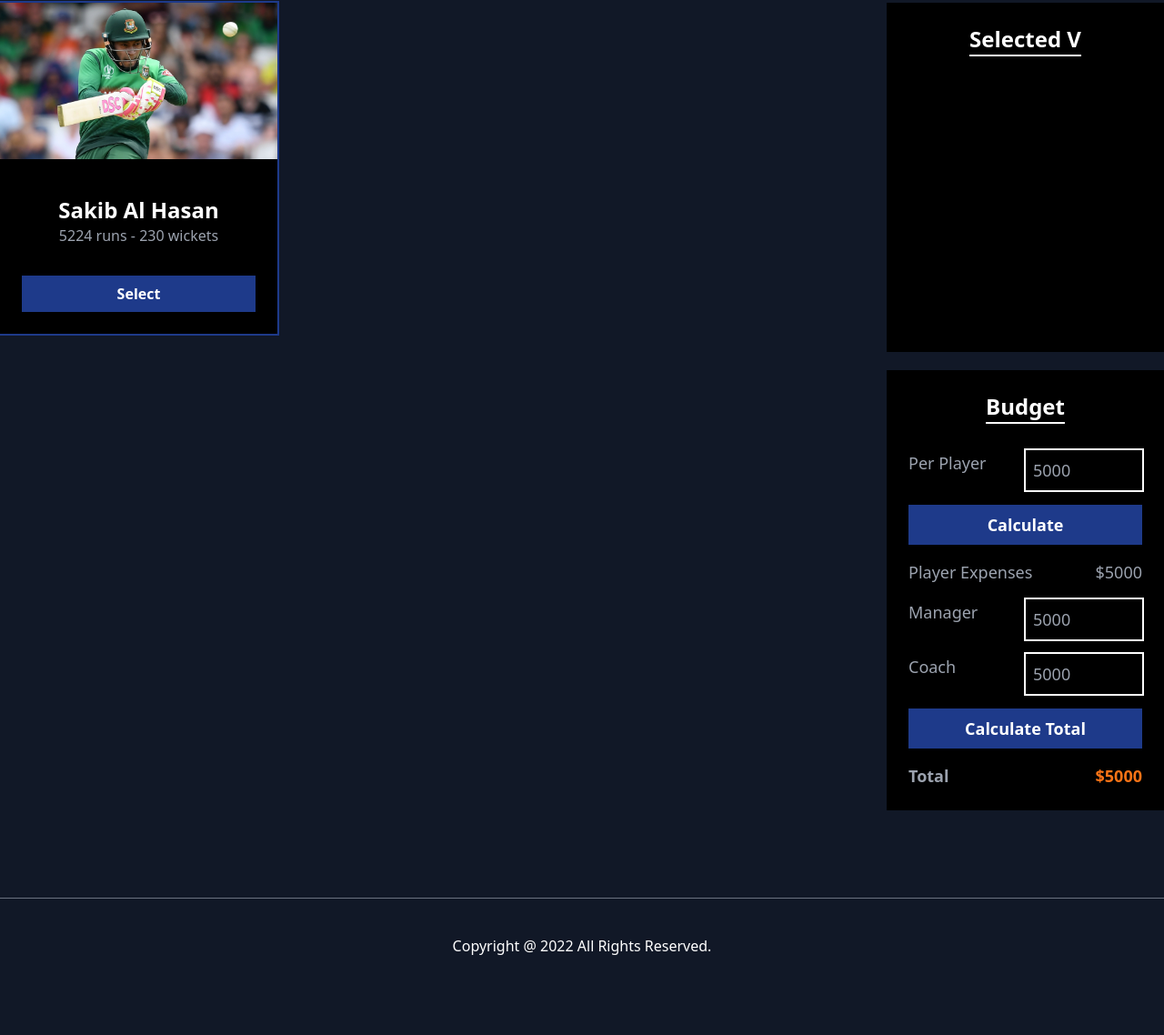
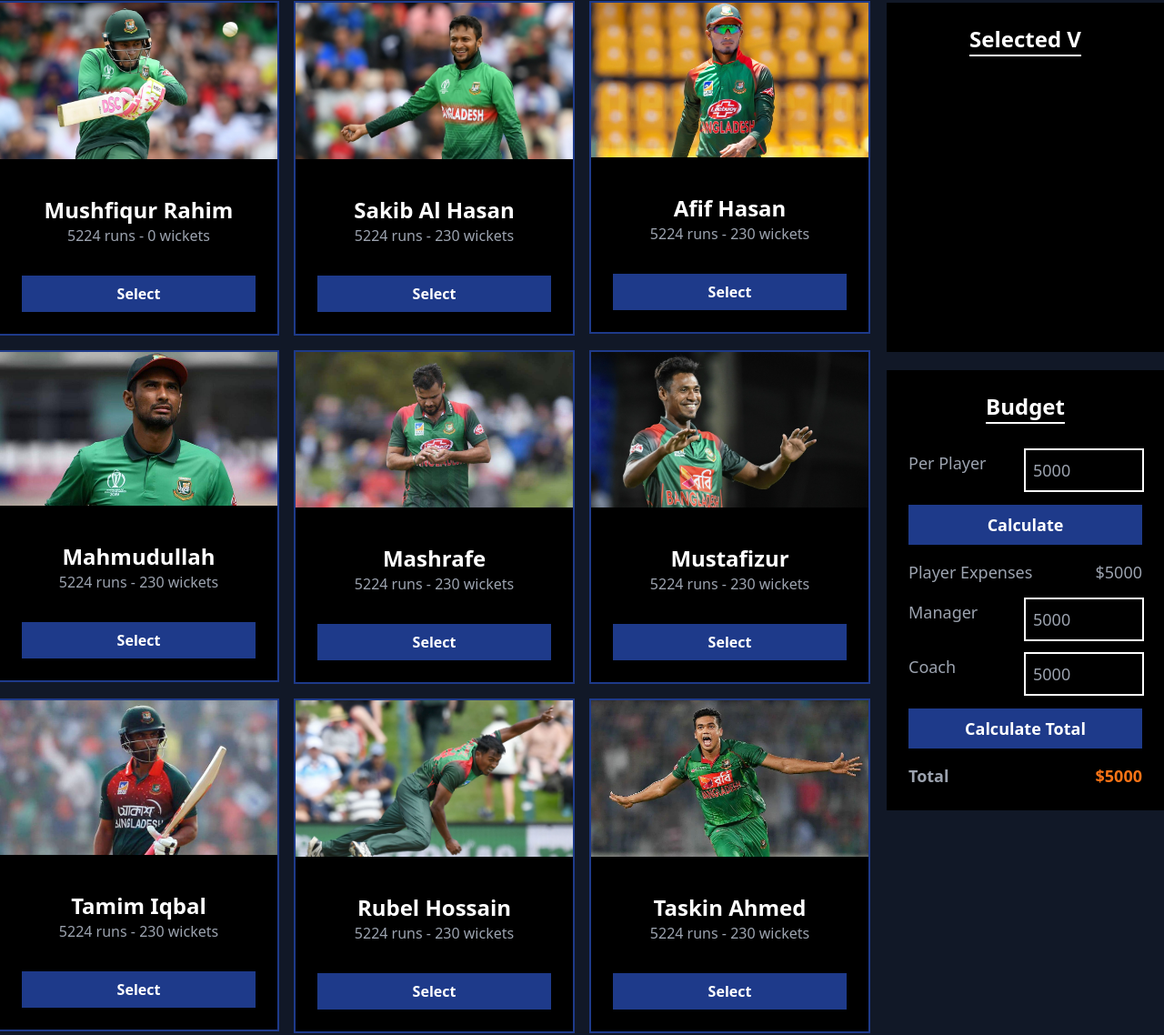
Before and after one commit to sohanemon/best-five, a plain HTML site: page index.html in a window 1280 px wide. Shown: the part 573-1711 px from the top of the page at 91% size. Before the commit the page ends 1665 px from the top, so only its background shows below. Drawn offline with nearby package versions, Linux system fonts and the light colour scheme.

Commit message:
all player Added

```diff
--- a/index.html
+++ b/index.html
@@ -49,7 +49,103 @@
           <div><img src="./img/mushfiq.jpg" alt="" /></div>
           <div class="p-6">
             <div class="flex flex-col items-center my-4">
+              <h2 class="text-white text-2xl font-semibold">Mushfiqur Rahim</h2>
+              <div class="gray-500">
+                <span>5224 runs</span> - <span>0 wickets</span>
+              </div>
+            </div>
+            <button class="btn">Select</button>
+          </div>
+        </div>
+        <div class="bg-black ring-2 h-min ring-blue-900">
+          <div><img src="./img/Shakib.jpg" alt="" /></div>
+          <div class="p-6">
+            <div class="flex flex-col items-center my-4">
               <h2 class="text-white text-2xl font-semibold">Sakib Al Hasan</h2>
+              <div class="gray-500">
+                <span>5224 runs</span> - <span>230 wickets</span>
+              </div>
+            </div>
+            <button class="btn">Select</button>
+          </div>
+        </div>
+        <div class="bg-black ring-2 h-min ring-blue-900">
+          <div><img src="./img/Afif.jpg" alt="" /></div>
+          <div class="p-6">
+            <div class="flex flex-col items-center my-4">
+              <h2 class="text-white text-2xl font-semibold">Afif Hasan</h2>
+              <div class="gray-500">
+                <span>5224 runs</span> - <span>230 wickets</span>
+              </div>
+            </div>
+            <button class="btn">Select</button>
+          </div>
+        </div>
+        <div class="bg-black ring-2 h-min ring-blue-900">
+          <div><img src="./img/Mahmudullah.jpg" alt="" /></div>
+          <div class="p-6">
+            <div class="flex flex-col items-center my-4">
+              <h2 class="text-white text-2xl font-semibold">Mahmudullah</h2>
+              <div class="gray-500">
+                <span>5224 runs</span> - <span>230 wickets</span>
+              </div>
+            </div>
+            <button class="btn">Select</button>
+          </div>
+        </div>
+        <div class="bg-black ring-2 h-min ring-blue-900">
+          <div><img src="./img/mashrafe.jpg" alt="" /></div>
+          <div class="p-6">
+            <div class="flex flex-col items-center my-4">
+              <h2 class="text-white text-2xl font-semibold">Mashrafe</h2>
+              <div class="gray-500">
+                <span>5224 runs</span> - <span>230 wickets</span>
+              </div>
+            </div>
+            <button class="btn">Select</button>
+          </div>
+        </div>
+        <div class="bg-black ring-2 h-min ring-blue-900">
+          <div><img src="./img/mustafizur.jpg" alt="" /></div>
+          <div class="p-6">
+            <div class="flex flex-col items-center my-4">
+              <h2 class="text-white text-2xl font-semibold">Mustafizur</h2>
+              <div class="gray-500">
+                <span>5224 runs</span> - <span>230 wickets</span>
+              </div>
+            </div>
+            <button class="btn">Select</button>
+          </div>
+        </div>
+        <div class="bg-black ring-2 h-min ring-blue-900">
+          <div><img src="./img/tamim.jpg" alt="" /></div>
+          <div class="p-6">
+            <div class="flex flex-col items-center my-4">
+              <h2 class="text-white text-2xl font-semibold">Tamim Iqbal</h2>
+              <div class="gray-500">
+                <span>5224 runs</span> - <span>230 wickets</span>
+              </div>
+            </div>
+            <button class="btn">Select</button>
+          </div>
+        </div>
+        <div class="bg-black ring-2 h-min ring-blue-900">
+          <div><img src="./img/rubel.jpg" alt="" /></div>
+          <div class="p-6">
+            <div class="flex flex-col items-center my-4">
+              <h2 class="text-white text-2xl font-semibold">Rubel Hossain</h2>
+              <div class="gray-500">
+                <span>5224 runs</span> - <span>230 wickets</span>
+              </div>
+            </div>
+            <button class="btn">Select</button>
+          </div>
+        </div>
+        <div class="bg-black ring-2 h-min ring-blue-900">
+          <div><img src="./img/taskin.jpg" alt="" /></div>
+          <div class="p-6">
+            <div class="flex flex-col items-center my-4">
+              <h2 class="text-white text-2xl font-semibold">Taskin Ahmed</h2>
               <div class="gray-500">
                 <span>5224 runs</span> - <span>230 wickets</span>
               </div>
```
